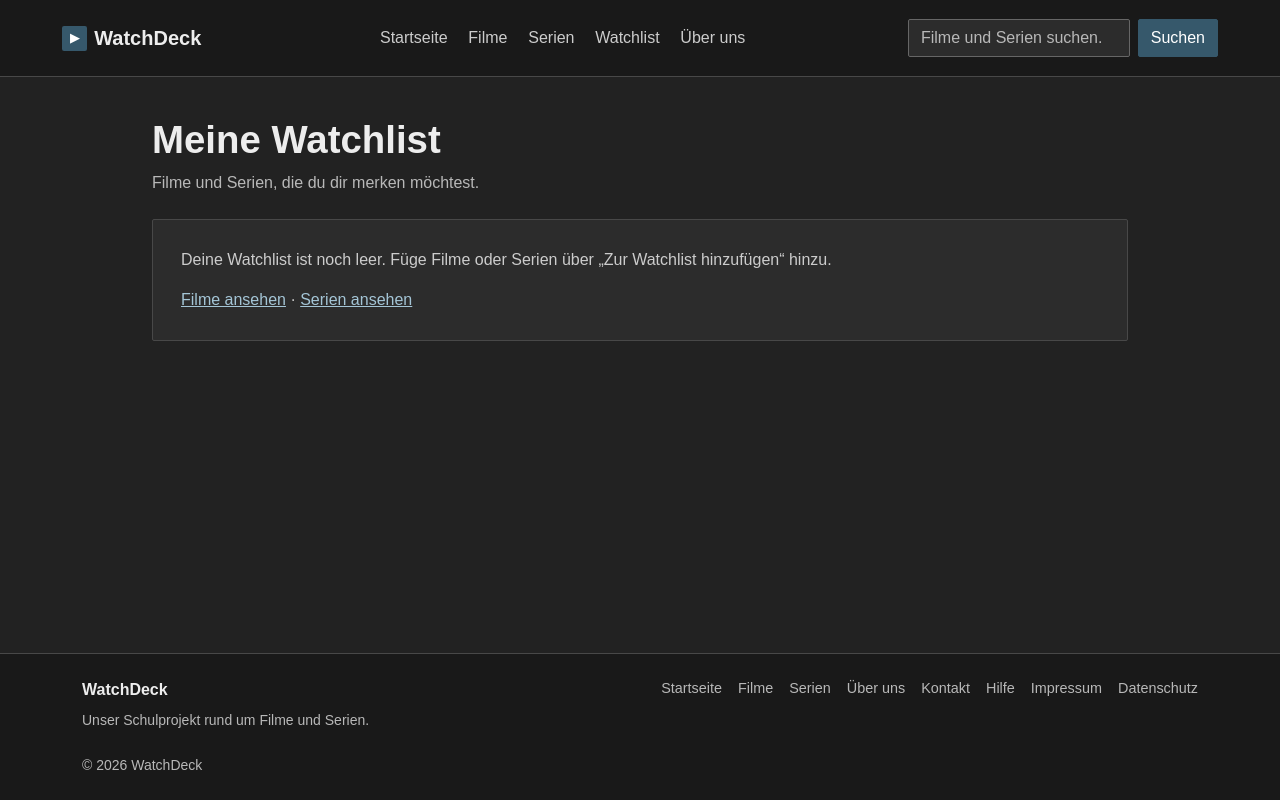
After one commit to NicoGfaellner/MTSP-Projekt, a Node server app: page /watchlist in a window 1280 px wide. The commit adds this page. Run offline with Node 20, Linux system fonts and the light colour scheme; some libraries are stand-ins or nearby versions.

Commit message:
Watchlist funktion erstellt

```diff
--- a/index.js
+++ b/index.js
@@ -143,6 +143,10 @@ server.get('/', renderHome);
 
 server.get('/index', renderHome);
 
+server.get('/watchlist', (req, res) => {
+  res.render('watchlist', { layout: './layouts/main' });
+});
+
 server.get('/search', async (req, res) => {
   const query = String(req.query.q ?? '').trim();
 
--- a/public/css/style.css
+++ b/public/css/style.css
@@ -348,6 +348,25 @@ main{
     color: var(--muted-color);
     font-size: .8rem;
 }
+.watchlist-metadata{
+    display: block;
+}
+.watchlist-button{
+    margin-top: .65rem;
+    color: #ffffff;
+    background-color: var(--button-bg);
+    border: 1px solid var(--button-bg);
+    border-radius: 2px;
+}
+.watchlist-button:hover,
+.watchlist-button[aria-pressed="true"]{
+    color: #ffffff;
+    background-color: var(--button-hover);
+    border-color: var(--button-hover);
+}
+.watchlist-remove-button{
+    display: block;
+}
 .service-tag{
     display: inline-flex;
     flex-wrap: wrap;
--- /dev/null
+++ b/public/js/watchlist.js
@@ -0,0 +1,201 @@
+(() => {
+  const storageKey = 'watchdeck.watchlist.v1';
+  const watchlistContainer = document.querySelector('[data-watchlist-results]');
+  let announcement = document.querySelector('[data-watchlist-announcement]');
+
+  if (!announcement) {
+    announcement = document.createElement('p');
+    announcement.className = 'visually-hidden';
+    announcement.setAttribute('aria-live', 'polite');
+    document.body.appendChild(announcement);
+  }
+
+  function normalizeItem(item) {
+    if (!item || !['movie', 'tv'].includes(item.type) || item.id == null) return null;
+
+    const id = String(item.id);
+    if (!/^[1-9]\d*$/.test(id)) return null;
+
+    const title = typeof item.title === 'string' ? item.title.trim() : '';
+    if (!title) return null;
+
+    const rawYear = String(item.year ?? '');
+    const posterPath = typeof item.posterPath === 'string' &&
+      /^\/[A-Za-z0-9._/-]+$/.test(item.posterPath)
+      ? item.posterPath
+      : '';
+
+    return {
+      id,
+      type: item.type,
+      title,
+      year: /^\d{4}$/.test(rawYear) ? rawYear : '',
+      posterPath
+    };
+  }
+
+  function readItems() {
+    try {
+      const storedItems = JSON.parse(localStorage.getItem(storageKey) || '[]');
+      return Array.isArray(storedItems)
+        ? storedItems.map(normalizeItem).filter(Boolean)
+        : [];
+    } catch {
+      return [];
+    }
+  }
+
+  function writeItems(items) {
+    try {
+      localStorage.setItem(storageKey, JSON.stringify(items));
+      return true;
+    } catch {
+      announcement.textContent = 'Die Watchlist konnte in diesem Browser nicht gespeichert werden.';
+      return false;
+    }
+  }
+
+  function itemKey(item) {
+    return `${item.type}:${item.id}`;
+  }
+
+  function updateAddButtons() {
+    const savedKeys = new Set(readItems().map(itemKey));
+
+    document.querySelectorAll('[data-watchlist-add]').forEach(button => {
+      const saved = savedKeys.has(`${button.dataset.type}:${button.dataset.id}`);
+      button.setAttribute('aria-pressed', String(saved));
+      button.textContent = saved
+        ? 'Aus Watchlist entfernen'
+        : 'Zur Watchlist hinzufügen';
+    });
+  }
+
+  function createWatchlistCard(item) {
+    const column = document.createElement('div');
+    column.className = 'col';
+
+    const card = document.createElement('article');
+    card.className = 'movie-card';
+
+    if (item.posterPath) {
+      const poster = document.createElement('img');
+      poster.className = 'd-block w-100 rounded';
+      poster.src = `https://image.tmdb.org/t/p/w500${item.posterPath}`;
+      poster.alt = `Poster zu ${item.title}`;
+      poster.loading = 'lazy';
+      poster.style.aspectRatio = '2 / 3';
+      poster.style.objectFit = 'cover';
+      card.appendChild(poster);
+    }
+
+    const info = document.createElement('div');
+    info.className = 'movie-info text-break';
+
+    const title = document.createElement('h2');
+    title.className = 'h6 mb-1';
+    title.textContent = item.title;
+    info.appendChild(title);
+
+    const metadata = document.createElement('span');
+    metadata.className = 'watchlist-metadata';
+    metadata.textContent = `${item.year || 'Jahr offen'} · ${item.type === 'tv' ? 'Serie' : 'Film'}`;
+    info.appendChild(metadata);
+
+    const removeButton = document.createElement('button');
+    removeButton.type = 'button';
+    removeButton.className = 'btn btn-sm watchlist-button watchlist-remove-button';
+    removeButton.dataset.watchlistRemove = '';
+    removeButton.dataset.id = item.id;
+    removeButton.dataset.type = item.type;
+    removeButton.textContent = 'Entfernen';
+    removeButton.setAttribute('aria-label', `${item.title} aus der Watchlist entfernen`);
+    info.appendChild(removeButton);
+
+    card.appendChild(info);
+    column.appendChild(card);
+    return column;
+  }
+
+  function renderWatchlist() {
+    if (!watchlistContainer) return;
+
+    const items = readItems();
+    if (items.length === 0) {
+      const emptyState = document.createElement('div');
+      emptyState.className = 'content-panel';
+
+      const message = document.createElement('p');
+      message.textContent = 'Deine Watchlist ist noch leer. Füge Filme oder Serien über „Zur Watchlist hinzufügen“ hinzu.';
+      emptyState.appendChild(message);
+
+      const links = document.createElement('p');
+      links.className = 'mb-0';
+
+      const moviesLink = document.createElement('a');
+      moviesLink.href = '/movies';
+      moviesLink.textContent = 'Filme ansehen';
+      links.appendChild(moviesLink);
+
+      links.append(' · ');
+
+      const seriesLink = document.createElement('a');
+      seriesLink.href = '/tvshows';
+      seriesLink.textContent = 'Serien ansehen';
+      links.appendChild(seriesLink);
+      emptyState.appendChild(links);
+
+      watchlistContainer.replaceChildren(emptyState);
+      return;
+    }
+
+    const row = document.createElement('div');
+    row.className = 'row row-cols-2 row-cols-md-3 row-cols-lg-5 g-2 g-md-4';
+    items.forEach(item => row.appendChild(createWatchlistCard(item)));
+    watchlistContainer.replaceChildren(row);
+  }
+
+  document.addEventListener('click', event => {
+    const button = event.target.closest('[data-watchlist-add], [data-watchlist-remove]');
+    if (!button) return;
+
+    const type = button.dataset.type;
+    const id = String(button.dataset.id || '');
+    if (!['movie', 'tv'].includes(type) || !id) return;
+
+    const items = readItems();
+    const existingIndex = items.findIndex(item => itemKey(item) === `${type}:${id}`);
+    let announcementText;
+
+    if (button.hasAttribute('data-watchlist-remove') || existingIndex >= 0) {
+      if (existingIndex >= 0) items.splice(existingIndex, 1);
+      announcementText = 'Aus der Watchlist entfernt.';
+    } else {
+      const item = normalizeItem({
+        id,
+        type,
+        title: button.dataset.title,
+        year: button.dataset.year,
+        posterPath: button.dataset.posterPath
+      });
+      if (!item) return;
+      items.push(item);
+      announcementText = 'Zur Watchlist hinzugefügt.';
+    }
+
+    if (!writeItems(items)) return;
+
+    announcement.textContent = announcementText;
+    updateAddButtons();
+    renderWatchlist();
+  });
+
+  window.addEventListener('storage', event => {
+    if (event.key !== storageKey && event.key !== null) return;
+    updateAddButtons();
+    renderWatchlist();
+  });
+
+  updateAddButtons();
+  renderWatchlist();
+})();
--- a/views/asterix.ejs
+++ b/views/asterix.ejs
@@ -46,6 +46,8 @@
                   <p class="mt-1 mb-0"><%= movie.overview %></p>
                 </details>
               <% } %>
+
+              <%- include('partials/watchlist-button', { item: movie, type: 'movie', title: movie.title, year: movie.release_date?.slice(0, 4) }) %>
             </div>
           </article>
         </div>
--- a/views/budspencer.ejs
+++ b/views/budspencer.ejs
@@ -46,6 +46,8 @@
                   <p class="mt-1 mb-0"><%= movie.overview %></p>
                 </details>
               <% } %>
+
+              <%- include('partials/watchlist-button', { item: movie, type: 'movie', title: movie.title, year: movie.release_date?.slice(0, 4) }) %>
             </div>
           </article>
         </div>
--- a/views/bullyherbig.ejs
+++ b/views/bullyherbig.ejs
@@ -46,6 +46,8 @@
                   <p class="mt-1 mb-0"><%= movie.overview %></p>
                 </details>
               <% } %>
+
+              <%- include('partials/watchlist-button', { item: movie, type: 'movie', title: movie.title, year: movie.release_date?.slice(0, 4) }) %>
             </div>
           </article>
         </div>
--- a/views/index.ejs
+++ b/views/index.ejs
@@ -43,6 +43,7 @@
                 <% } %>
                 <% if (movie.genres?.length) { %><p class="small mt-1 mb-1"><%= movie.genres.map(genre => genre.name).join(', ') %></p><% } %>
                 <% if (movie.overview) { %><details class="small mt-1"><summary>Inhalt</summary><p class="mt-1 mb-0"><%= movie.overview %></p></details><% } %>
+                <%- include('partials/watchlist-button', { item: movie, type: 'movie', title: movie.title, year: movie.release_date?.slice(0, 4) }) %>
               </div>
             </article>
           </div>
@@ -70,6 +71,7 @@
                 <% } %>
                 <% if (tvShow.genres?.length) { %><p class="small mt-1 mb-1"><%= tvShow.genres.map(genre => genre.name).join(', ') %></p><% } %>
                 <% if (tvShow.overview) { %><details class="small mt-1"><summary>Inhalt</summary><p class="mt-1 mb-0"><%= tvShow.overview %></p></details><% } %>
+                <%- include('partials/watchlist-button', { item: tvShow, type: 'tv', title: tvShow.name, year: tvShow.first_air_date?.slice(0, 4) }) %>
               </div>
             </article>
           </div>
--- a/views/layouts/main.ejs
+++ b/views/layouts/main.ejs
@@ -13,5 +13,6 @@
     <%- include('../partials/footer.ejs') %>
     <script src="https://cdn.jsdelivr.net/npm/bootstrap@5.3.0/dist/js/bootstrap.bundle.min.js" integrity="sha384-geWF76RCwLtnZ8qwWowPQNguL3RmwHVBC9FhGdlKrxdiJJigb/j/68SIy3Te4Bkz" crossorigin="anonymous"></script>
     <script src="/js/overview-expander.js" defer></script>
+    <script src="/js/watchlist.js" defer></script>
 </body>
 </html>
--- a/views/layouts/special.ejs
+++ b/views/layouts/special.ejs
@@ -13,5 +13,6 @@
     <%- include('../partials/footer.ejs') %>
     <script src="https://cdn.jsdelivr.net/npm/bootstrap@5.3.0/dist/js/bootstrap.bundle.min.js" integrity="sha384-k6d4wzSIapyDyv1kpU366/PK5hCdSbCRGRCMv+eplOQJWyd1fbcAu9OCUj5zNLiq" crossorigin="anonymous"></script>
     <script src="/js/overview-expander.js" defer></script>
+    <script src="/js/watchlist.js" defer></script>
 </body>
 </html>
--- a/views/movie-details.ejs
+++ b/views/movie-details.ejs
@@ -33,6 +33,8 @@
           <h2 class="h5 mt-4">Handlung</h2>
           <p><%= movie.overview || 'Keine Inhaltsangabe verfügbar.' %></p>
 
+          <%- include('partials/watchlist-button', { item: movie, type: 'movie', title: movie.title, year: movie.release_date?.slice(0, 4) }) %>
+
           <% if (movie.streamingProviders?.length) { %>
             <h2 class="h5 mt-4">Anbieter in Österreich</h2>
             <div class="service-tag ms-0">
--- a/views/movies.ejs
+++ b/views/movies.ejs
@@ -48,6 +48,8 @@
                   <p class="mt-1 mb-0"><%= movie.overview %></p>
                 </details>
               <% } %>
+
+              <%- include('partials/watchlist-button', { item: movie, type: 'movie', title: movie.title, year: movie.release_date?.slice(0, 4) }) %>
             </div>
           </article>
         </div>
--- a/views/partials/header.ejs
+++ b/views/partials/header.ejs
@@ -12,6 +12,7 @@
         <li class="nav-item"><a class="nav-link" href="/">Startseite</a></li>
         <li class="nav-item"><a class="nav-link" href="/movies">Filme</a></li>
         <li class="nav-item"><a class="nav-link" href="/tvshows">Serien</a></li>
+        <li class="nav-item"><a class="nav-link" href="/watchlist">Watchlist</a></li>
         <li class="nav-item"><a class="nav-link" href="/about">Über uns</a></li>
       </ul>
       <form class="d-flex site-search" action="/search" method="get" role="search">
--- a/views/search.ejs
+++ b/views/search.ejs
@@ -48,6 +48,8 @@
                   <p class="mt-1 mb-0"><%= item.overview %></p>
                 </details>
               <% } %>
+
+              <%- include('partials/watchlist-button', { item, type: item.mediaType, title, year }) %>
             </div>
           </article>
         </div>
--- a/views/tvshows.ejs
+++ b/views/tvshows.ejs
@@ -46,6 +46,8 @@
                   <p class="mt-1 mb-0"><%= tvShow.overview %></p>
                 </details>
               <% } %>
+
+              <%- include('partials/watchlist-button', { item: tvShow, type: 'tv', title: tvShow.name, year: tvShow.first_air_date?.slice(0, 4) }) %>
             </div>
           </article>
         </div>
--- /dev/null
+++ b/views/watchlist.ejs
@@ -0,0 +1,12 @@
+<section class="content-page container">
+  <div class="page-heading">
+    <h1>Meine Watchlist</h1>
+    <p>Filme und Serien, die du dir merken möchtest.</p>
+  </div>
+
+  <div id="watchlistResults" data-watchlist-results></div>
+  <p class="visually-hidden" data-watchlist-announcement aria-live="polite"></p>
+  <noscript>
+    <p class="content-panel">Zum Anzeigen und Verwalten der Watchlist muss JavaScript aktiviert sein.</p>
+  </noscript>
+</section>
```
Also changed, not shown: views/partials/watchlist-button.ejs (added, +11 -0 lines).
